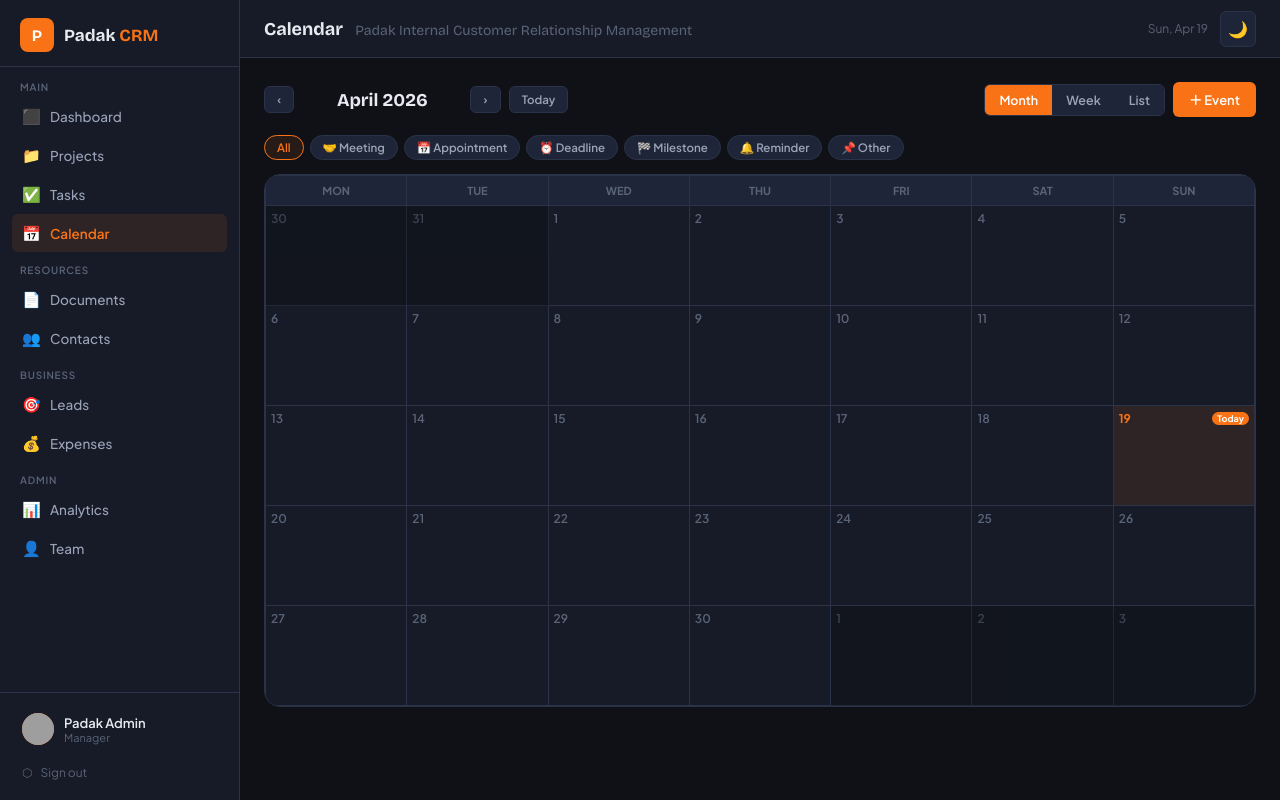
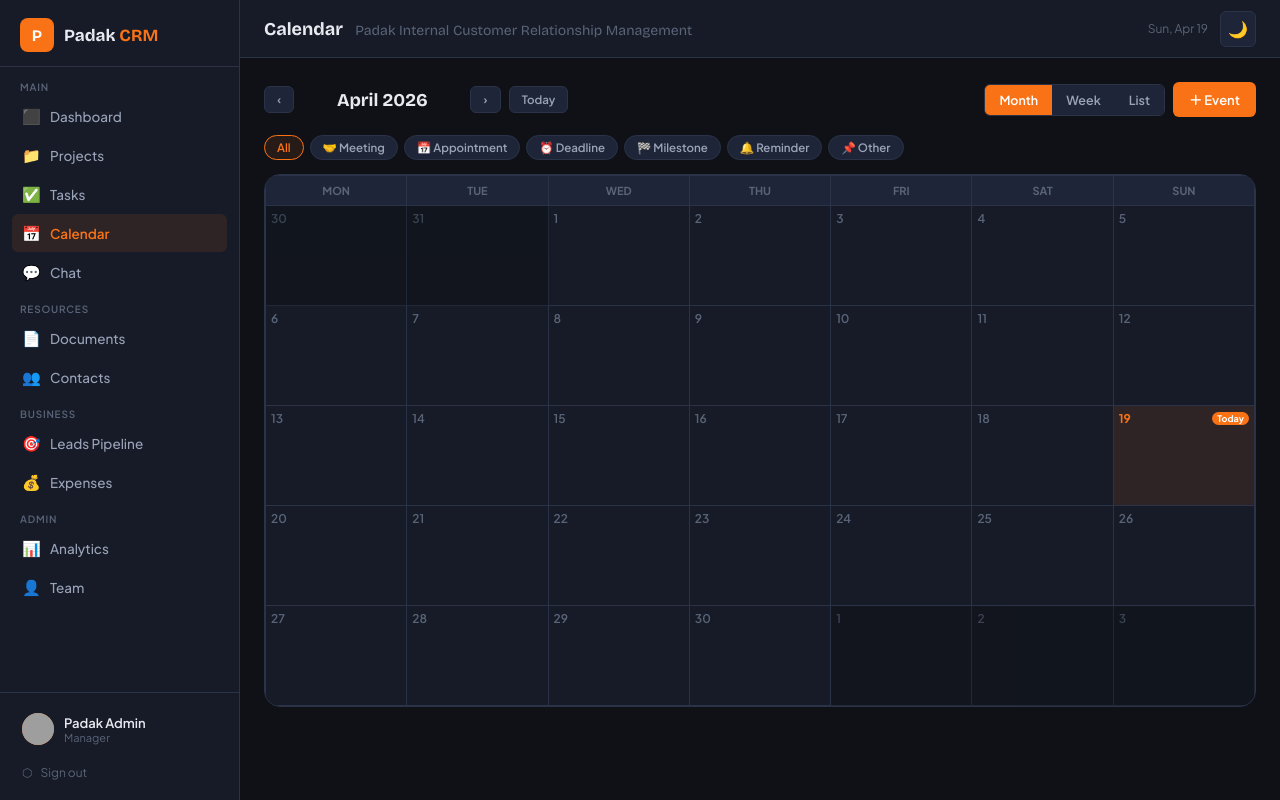
Before and after one commit to Vigneshgbe/Project_Management_System, a PHP site: page /projects_management/calendar.php in a window 1280 px wide. Run offline with PHP 8.4, Linux system fonts and the light colour scheme; a user stored in the database is signed in; data comes from the database, SQL or seed files in the repository; data that the repository does not hold is empty; grey boxes are pictures that could not be loaded.

Commit message:
layout nav updated for chat page

```diff
--- a/includes/layout.php
+++ b/includes/layout.php
@@ -12,7 +12,6 @@ function renderLayout(string $pageTitle, string $activePage): void {
 <meta name="viewport" content="width=device-width, initial-scale=1.0">
 <title><?= h($pageTitle) ?> — Padak CRM</title>
 <link rel="preconnect" href="https://fonts.googleapis.com">
-<link rel="icon" type="image/png" href="https://thepadak.com/index_assets/padak_p.png">
 <link href="https://fonts.googleapis.com/css2?family=Plus+Jakarta+Sans:wght@400;500;600;700&family=Bricolage+Grotesque:wght@400;600;700&display=swap" rel="stylesheet">
 <style>
 *,*::before,*::after{box-sizing:border-box;margin:0;padding:0}
@@ -243,6 +242,9 @@ select.form-control{cursor:pointer}
     <a href="calendar.php" class="nav-item <?= $activePage==='calendar'?'active':'' ?>">
       <span class="icon">📅</span> Calendar
     </a>
+    <a href="chat.php" class="nav-item <?= $activePage==='chat'?'active':'' ?>">
+      <span class="icon">💬</span> Chat
+    </a>
     <div class="nav-label" style="margin-top:12px">Resources</div>
     <a href="documents.php" class="nav-item <?= $activePage==='documents'?'active':'' ?>">
       <span class="icon">📄</span> Documents
@@ -253,7 +255,7 @@ select.form-control{cursor:pointer}
     <?php if (isManager()): ?>
     <div class="nav-label" style="margin-top:12px">Business</div>
     <a href="leads.php" class="nav-item <?= $activePage==='leads'?'active':'' ?>">
-      <span class="icon">🎯</span> Leads
+      <span class="icon">🎯</span> Leads Pipeline
     </a>
     <a href="expenses.php" class="nav-item <?= $activePage==='expenses'?'active':'' ?>">
       <span class="icon">💰</span> Expenses
```
